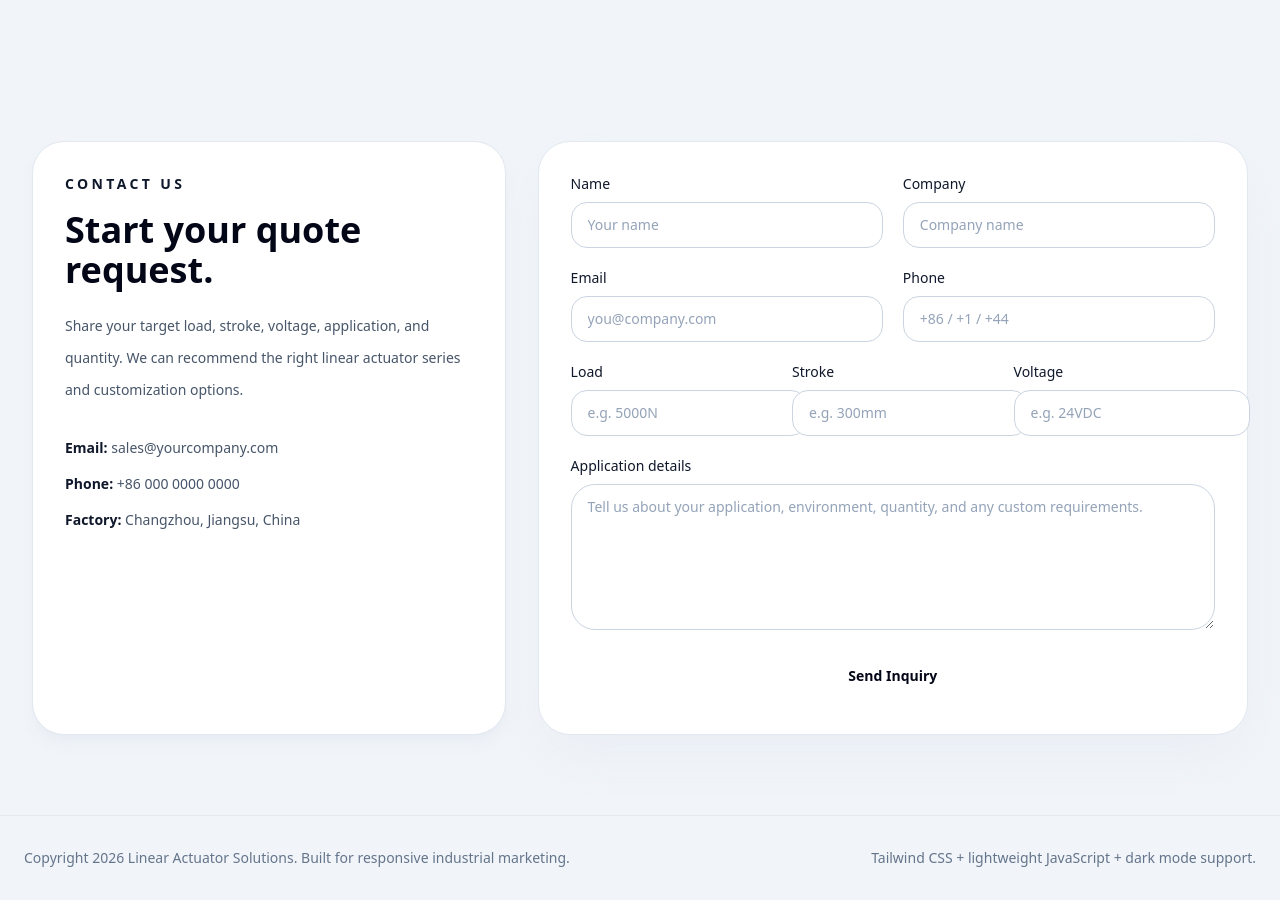
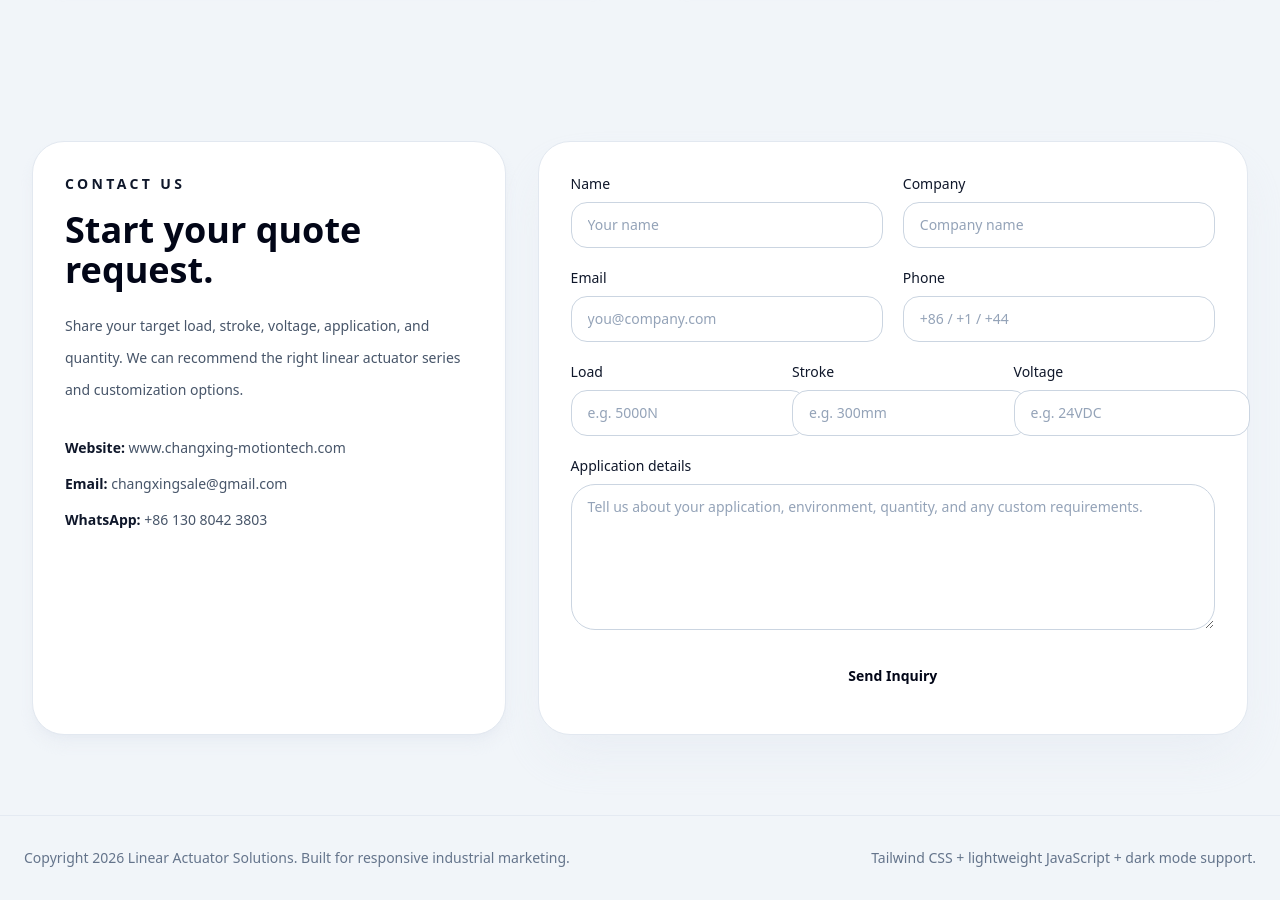
Before and after one commit to AndyWangli-tech/linear-actuator-, a Jekyll site: the page index.html, which Jekyll copies as it is, in a window 1280 px wide and 900 px high, scrolled down 5418 px. Built offline with Jekyll 4.4.1, drawn with Linux system fonts in a browser that asks for light colours; nearby versions of some CDN libraries.

Commit message:
Update contact information in index.html

```diff
--- a/index.html
+++ b/index.html
@@ -451,9 +451,9 @@
               Share your target load, stroke, voltage, application, and quantity. We can recommend the right linear actuator series and customization options.
             </p>
             <div class="mt-8 space-y-4 text-sm text-slate-600 dark:text-slate-300">
-              <p><strong class="text-slate-900 dark:text-white">Email:</strong> sales@yourcompany.com</p>
-              <p><strong class="text-slate-900 dark:text-white">Phone:</strong> +86 000 0000 0000</p>
-              <p><strong class="text-slate-900 dark:text-white">Factory:</strong> Changzhou, Jiangsu, China</p>
+                <p><strong class="text-slate-900 dark:text-white">Website:</strong> <a href="https://www.changxing-motiontech.com" class="hover:text-accent">www.changxing-motiontech.com</a></p>
+                <p><strong class="text-slate-900 dark:text-white">Email:</strong> <a href="mailto:changxingsale@gmail.com" class="hover:text-accent">changxingsale@gmail.com</a></p>
+                <p><strong class="text-slate-900 dark:text-white">WhatsApp:</strong> <a href="https://wa.me/8613080423803" class="hover:text-accent">+86 130 8042 3803</a></p>
             </div>
           </div>
 
```
